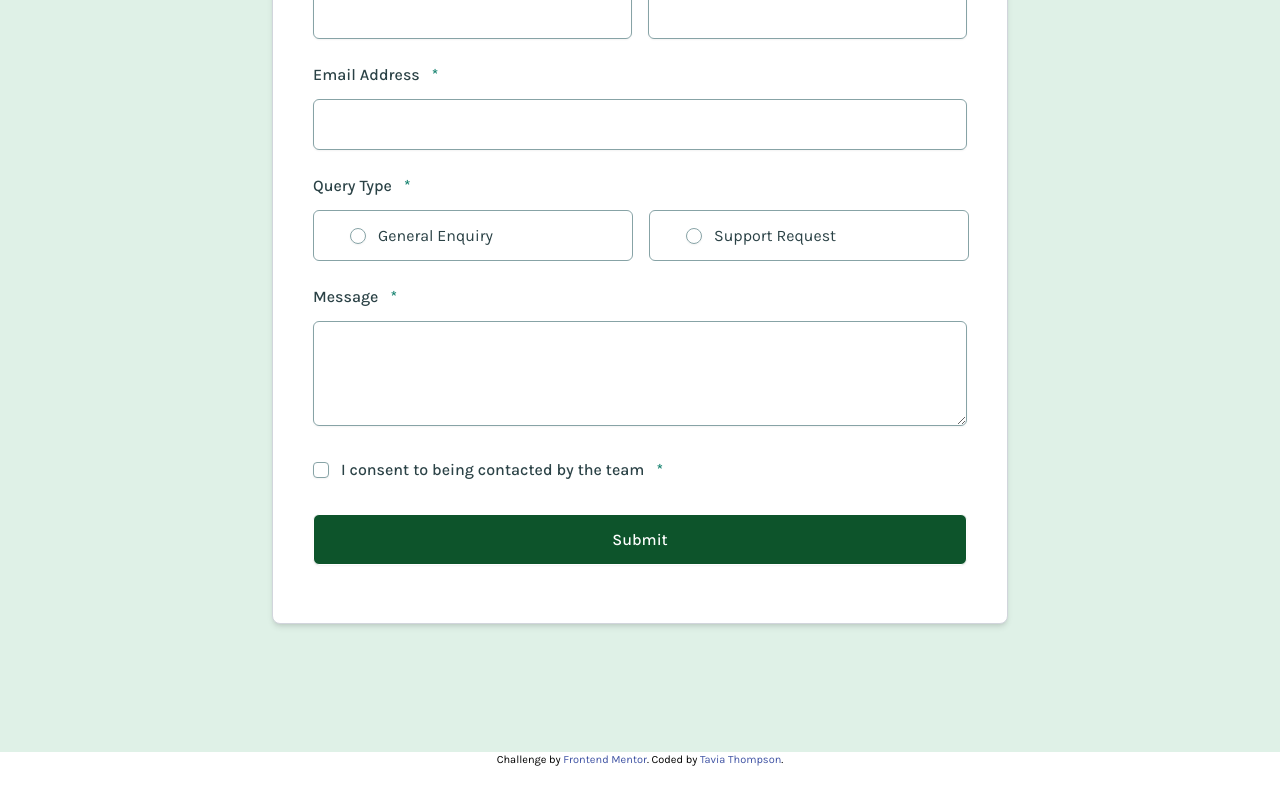
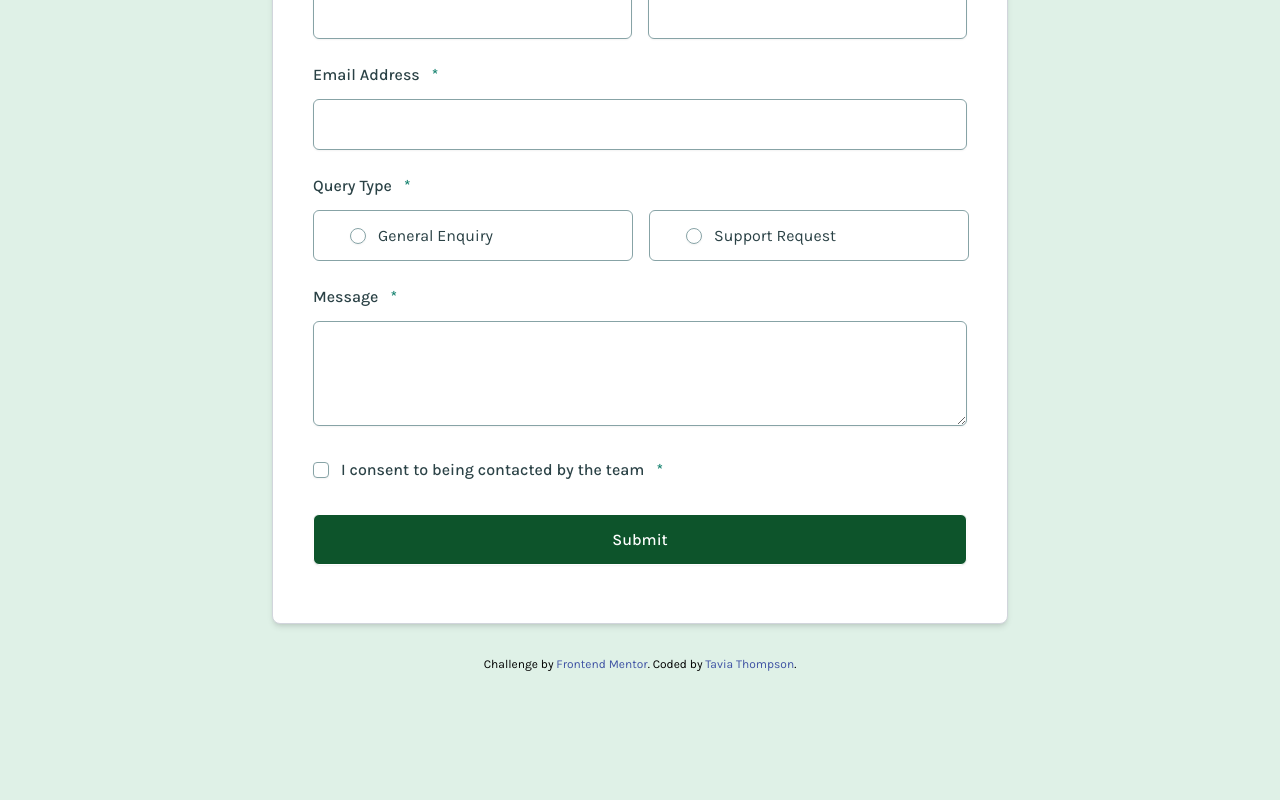
Before and after one commit to tjtavia5924/contact-form, a React (Vite) app: page / in a window 1280 px wide. Shown: the part 277-1077 px from the top of the page. Before the commit the page ends 1046 px from the top, so only its background shows below. Built offline with nearby package versions, Linux system fonts and the light colour scheme.

Commit message:
added footer in App.tsx, adjusted position of alert to always stay on top on form and not float on top. Trying to position description text to start of toast box. WIP

```diff
--- a/index.html
+++ b/index.html
@@ -6,26 +6,9 @@
     <link href="/src/index.css" rel="stylesheet" />
     <!-- displays site properly based on user's device -->
     <title>Frontend Mentor | Contact form</title>
-
-    <!-- Feel free to remove these styles or customise in your own stylesheet 👍 -->
-    <style>
-      .attribution {
-        font-size: 11px;
-        text-align: center;
-      }
-      .attribution a {
-        color: hsl(228, 45%, 44%);
-      }
-    </style>
   </head>
   <body>
     <div id="root"></div>
     <script type="module" src="/src/main.tsx"></script>
-
-    <div class="attribution">
-      Challenge by
-      <a href="https://www.frontendmentor.io?ref=challenge">Frontend Mentor</a>.
-      Coded by <a href="#">Tavia Thompson</a>.
-    </div>
   </body>
 </html>
--- a/src/App.tsx
+++ b/src/App.tsx
@@ -98,6 +98,10 @@ function App() {
     if (validateForm()) {
       setShowAlert(true);
       console.log("Form submitted successfully:", formValues);
+
+      setTimeout(() => {
+        setShowAlert(false);
+      }, 3000);
     }
   };
 
@@ -149,22 +153,31 @@ function App() {
 
   return (
     <>
-      {showAlert && (
+      <div className="flex flex-col items-center justify-center min-h-screen bg-custom-green-light py-32 relative">        {showAlert && (
           <AlertMessage
             toastLabel={form.fields.find(f => f.type === "submit")?.toastLabel || ""}
             toastMessage={form.fields.find(f => f.type === "submit")?.toastMessage || ""}
           />
-      )}
-      <form
-        className="flex items-center justify-center min-h-screen bg-custom-green-light py-32"
+        )}        <form
+          className="w-184 min-h-193.25 bg-white rounded-lg shadow-md border border-gray-300 p-10"
           onSubmit={handleSubmit}
         >
-        <div className="w-184 min-h-193.25 bg-white rounded-lg shadow-md border border-gray-300 p-10">
           <FieldGroup className="flex flex-col gap-4">
             {renderFields()}
           </FieldGroup>
+        </form>
+        <div className="mt-8 text-xs text-center">
+          Challenge by{' '}
+          <a href="https://www.frontendmentor.io?ref=challenge" className="text-custom-blue">
+            Frontend Mentor
+          </a>
+          . Coded by{' '}
+          <a href="#" className="text-custom-blue">
+            Tavia Thompson
+          </a>
+          .
         </div>
-      </form>
+      </div>
     </>
   );
 }
--- a/src/components/AlertMessage.tsx
+++ b/src/components/AlertMessage.tsx
@@ -2,13 +2,13 @@ import { CheckCircle2Icon } from "lucide-react";
 import { Alert, AlertTitle, AlertDescription } from "./ui/alert";
 
 
-export default function AlertMessage(field: {toastLabel: string; toastMessage: string }) {
+export default function AlertMessage(field: {toastLabel: string; toastMessage: string; adjust?: boolean }) {
   return (
-    <div className="fixed top-6 left-1/2 -translate-x-1/2 z-50 animate-in slide-in-from-top-5 duration-500">
+    <div className="absolute top-4 left-1/2 -translate-x-1/2 z-50 animate-in slide-in-from-left duration-500">
         <Alert className="min-w-[450px] h-[107px]">
         <CheckCircle2Icon />
         <AlertTitle className="text-[16px]">{field.toastLabel}</AlertTitle>
-        <AlertDescription className="text-[16px] text-start justify-start items-start">
+        <AlertDescription className="text-[16px]" adjust={field.adjust}>
           {field.toastMessage}
         </AlertDescription>
       </Alert>
--- a/src/index.css
+++ b/src/index.css
@@ -14,4 +14,5 @@
   --color-custom-white: hsl(0, 0%, 100%);
   --color-custom-grey-medium: hsl(186, 15%, 59%);
   --color-custom-grey-dark: hsl(187, 24%, 22%);
+  --color-custom-blue:hsl(228, 45%, 44%);
 }
```
Lines whose indentation alone changed are shown as unchanged.
